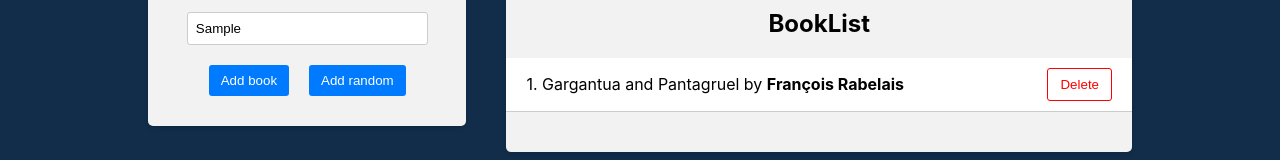
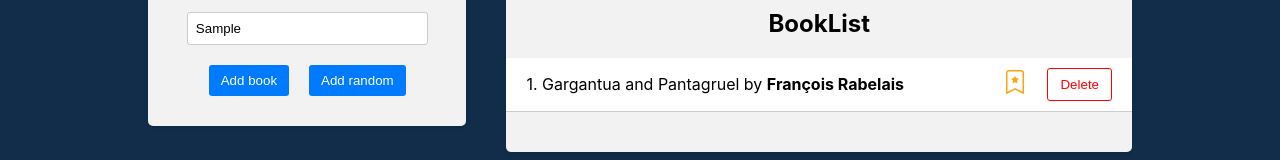
Before and after one commit to VladimirRogalev/30-react-redux, a React (Create React App) app in the folder frontend/: page / in a window 1280 px wide. Both pictures are taken after typing "Sample", "Sample" into the empty fields and a click on the button "Add random". Shown: the part 302-462 px from the top of the page. Built offline with nearby package versions, Linux system fonts and the light colour scheme.

Commit message:
Toggle favorite book

```diff
--- a/frontend/package.json
+++ b/frontend/package.json
@@ -9,6 +9,7 @@
     "@testing-library/user-event": "^13.5.0",
     "react": "^18.3.1",
     "react-dom": "^18.3.1",
+    "react-icons": "^5.2.1",
     "react-redux": "^9.1.2",
     "react-scripts": "5.0.1",
     "uuid": "^10.0.0",
--- a/frontend/src/components/BookForm/BookForm.js
+++ b/frontend/src/components/BookForm/BookForm.js
@@ -16,6 +16,7 @@ const BookForm = () => {
     const randomBookWithID = {
       ...randomBook,
       id: uuidv4(),
+      isFavorite: false,
     };
     dispatch(addBook(randomBookWithID));
   };
@@ -27,6 +28,7 @@ const BookForm = () => {
         title: title,
         author: author,
         id: uuidv4(),
+        isFavorite: false,
       };
       dispatch(addBook(book));
       console.log(addBook(book));
--- a/frontend/src/components/BookList/BookList.js
+++ b/frontend/src/components/BookList/BookList.js
@@ -1,11 +1,16 @@
 import { useDispatch } from 'react-redux';
-import { deleteBook } from '../../redux/books/actionCreators';
+import { BsBookmarkStarFill, BsBookmarkStar } from 'react-icons/bs';
+import { deleteBook, toggleFavorite } from '../../redux/books/actionCreators';
 import './BookList.css';
 import { useSelector } from 'react-redux';
 
 const BookList = () => {
   const books = useSelector((state) => state.books);
   const dispatch = useDispatch();
+
+  const handleToggleFavorite = (id) => {
+    dispatch(toggleFavorite(id));
+  };
   const handleDeleteBook = (id) => {
     console.log(deleteBook(id));
     dispatch(deleteBook(id));
@@ -23,6 +28,13 @@ const BookList = () => {
                 {++i}. {book.title} by <strong>{book.author} </strong>
               </div>
               <div className="book-actions">
+                <span onClick={() => handleToggleFavorite(book.id)}>
+                  {book.isFavorite ? (
+                    <BsBookmarkStarFill className="star-icon" />
+                  ) : (
+                    <BsBookmarkStar className="star-icon" />
+                  )}
+                </span>
                 <button onClick={() => handleDeleteBook(book.id)}>
                   Delete
                 </button>
--- a/frontend/src/redux/books/actionCreators.js
+++ b/frontend/src/redux/books/actionCreators.js
@@ -1,4 +1,4 @@
-import { ADD_BOOK, DELETE_BOOK } from './actionTypes';
+import { ADD_BOOK, DELETE_BOOK, TOGGLE_FAVORITE } from './actionTypes';
 
 export const addBook = (newBook) => ({
   type: ADD_BOOK,
@@ -11,3 +11,10 @@ export const deleteBook = (id) => {
     payload: id,
   };
 };
+
+export const toggleFavorite = (id) => {
+  return {
+    type: TOGGLE_FAVORITE,
+    payload: id,
+  };
+};
--- a/frontend/src/redux/books/reducer.js
+++ b/frontend/src/redux/books/reducer.js
@@ -1,4 +1,4 @@
-import { ADD_BOOK, DELETE_BOOK } from './actionTypes';
+import { ADD_BOOK, DELETE_BOOK, TOGGLE_FAVORITE } from './actionTypes';
 
 const initialState = [];
 
@@ -8,6 +8,12 @@ const booksReducer = (state = initialState, action) => {
       return [...state, action.payload];
     case DELETE_BOOK:
       return state.filter((book) => book.id !== action.payload);
+    case TOGGLE_FAVORITE:
+      return state.map((book) =>
+        book.id === action.payload
+          ? { ...book, isFavorite: !book.isFavorite }
+          : book
+      );
     default:
       return state;
   }
```
Also changed, not shown: 1 other file (tests, documents, lock files or other folders).
